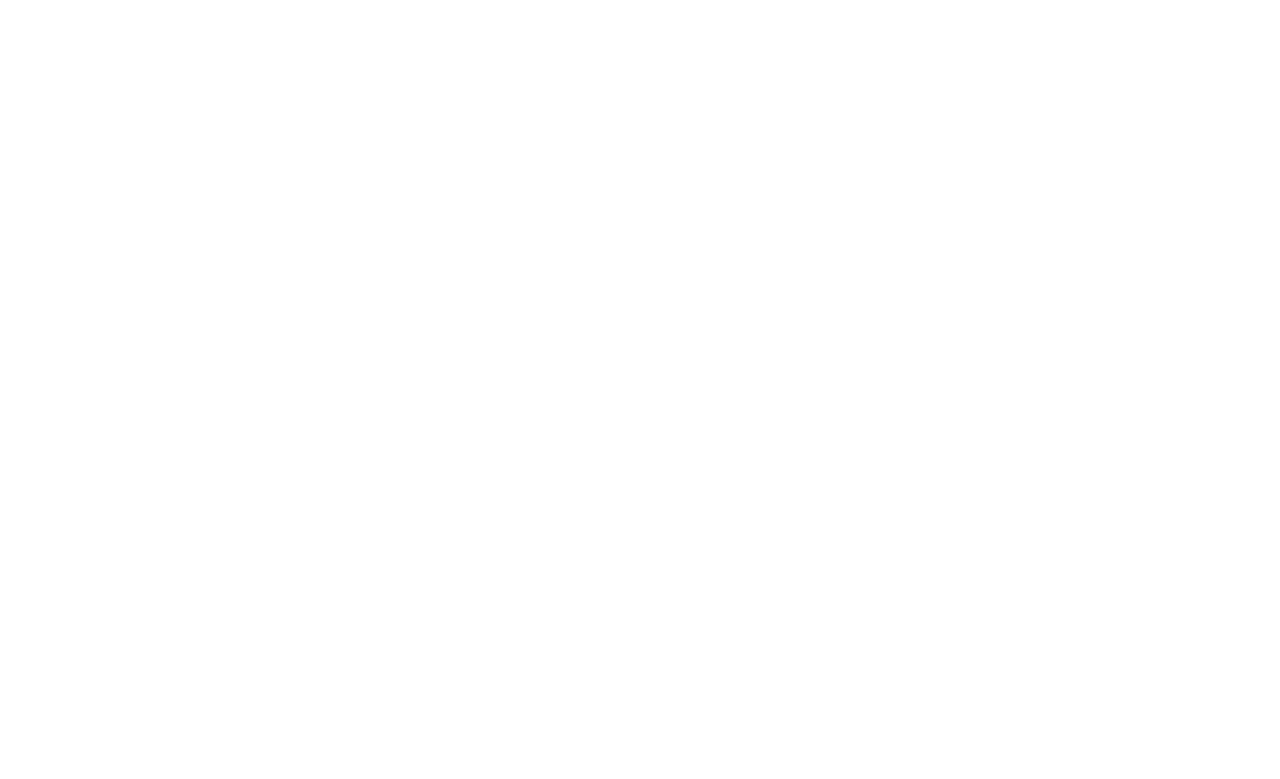
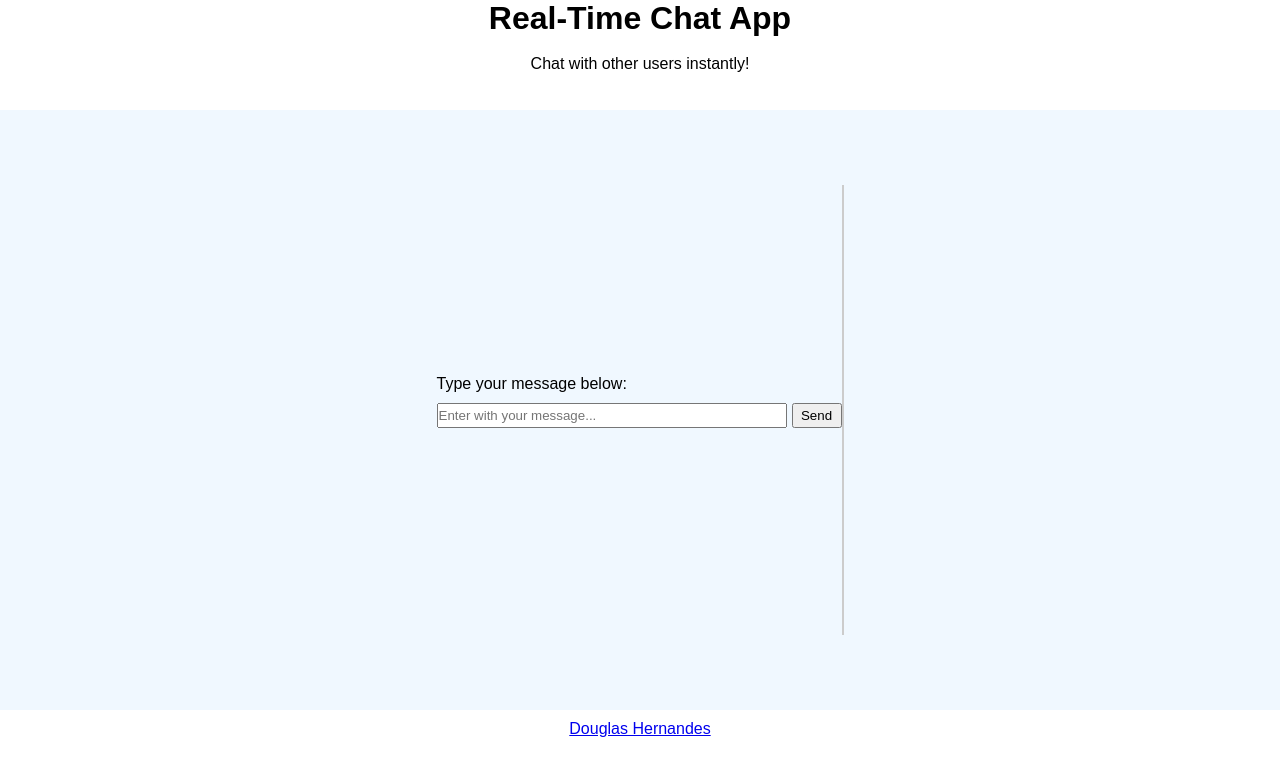
Before and after one commit to hernandesdoug/chat-app, a plain HTML site: page index.html in a window 1280 px wide. Drawn offline with Linux system fonts and the light colour scheme.

Commit message:
criando as tags e aplicando estilos

```diff
--- a/css/styles.css
+++ b/css/styles.css
@@ -0,0 +1,85 @@
+/* reset css */
+* {
+    margin: 0;
+    padding: 0;
+    box-sizing: border-box;
+    font-family: "Bebas Neue", sans-serif;
+}
+
+html,
+body
+{
+  /* vh -  viewport height */
+  min-height: 100vh;
+}
+
+header {
+    display: block;
+    justify-content: center;
+    align-items: center;
+}
+
+h1 {
+    width: 100%;
+    height: 50px;
+    text-align: center;
+    justify-content: center;
+    align-items: center;
+    margin-bottom: 5px;
+}
+
+p {
+    width: 100%;
+    height: 50px;
+    text-align: center;
+    justify-content: center;
+    align-items: center;
+    margin-bottom: 5px;
+}
+
+main {
+    display: flex;
+    width: 100%;
+    height: 600px;
+    justify-content: center;
+    align-items: center;
+    background-color: aliceblue;
+}
+
+#lbl-input {
+    display: block;
+}
+label {
+    width: 50px;
+    height: 25px;
+    margin-right: 5px;
+}
+
+#input-msg {
+    display: block;
+    width: 350px;
+    height: 25px;
+    margin-right: 5px;
+    margin-top: 10px;
+}
+
+button {
+    width: 50px;
+    height: 25px;
+    margin-top: 10px;
+    text-align: center;
+    cursor: pointer;
+}
+
+#chat-message {
+    border: 1px solid #ccc;
+    height: 450px;
+    background: #f9f9f9;
+}
+
+footer {
+    display: flex;
+    justify-content: center;
+    align-items: center;
+    margin-top: 10px;
+}
--- a/index.html
+++ b/index.html
@@ -8,6 +8,24 @@
     <title>Chat App</title>
 </head>
 <body>
+    <header>
+        <h1>Real-Time Chat App</h1>
+        <p>Chat with other users instantly!</p>
+    </header>
+    <main>
+        <div id="lbl-input">
+            <label for="input-msg">Type your message below:
+                <input type="text" id="input-msg" placeholder="Enter with your message...">
+            </label>
+        </div>
+        <div id="btn-send">
+            <button onclick="sendMessage()">Send</button>
+        </div>
+        <div id="chat-message"></div>
+    </main>
+    <footer>
+        <p><a href="https://github.com/hernandesdoug">Douglas Hernandes</a></p>
+    </footer>
     <script src="js/app.js"></script>
 </body>
 </html>
```
